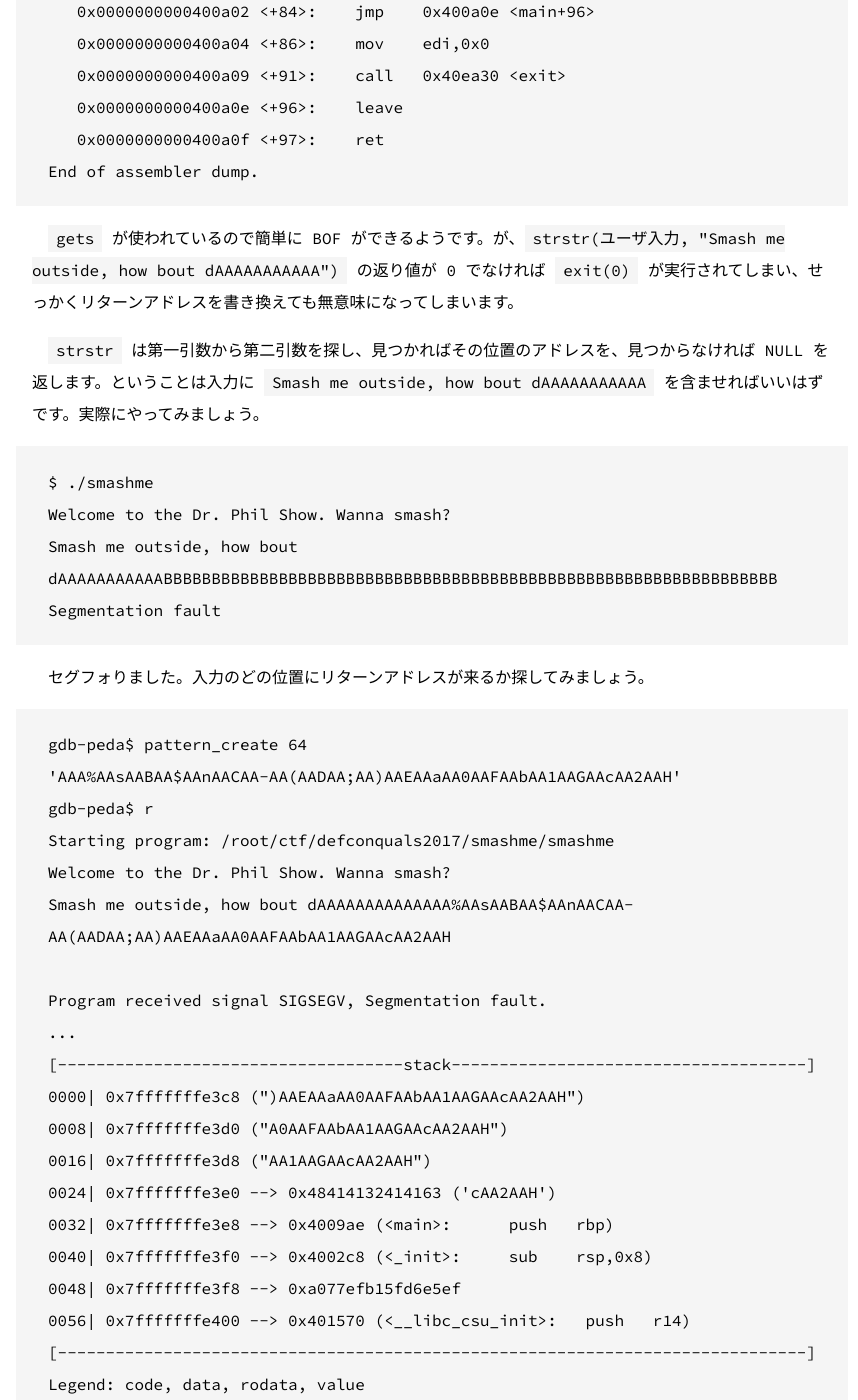
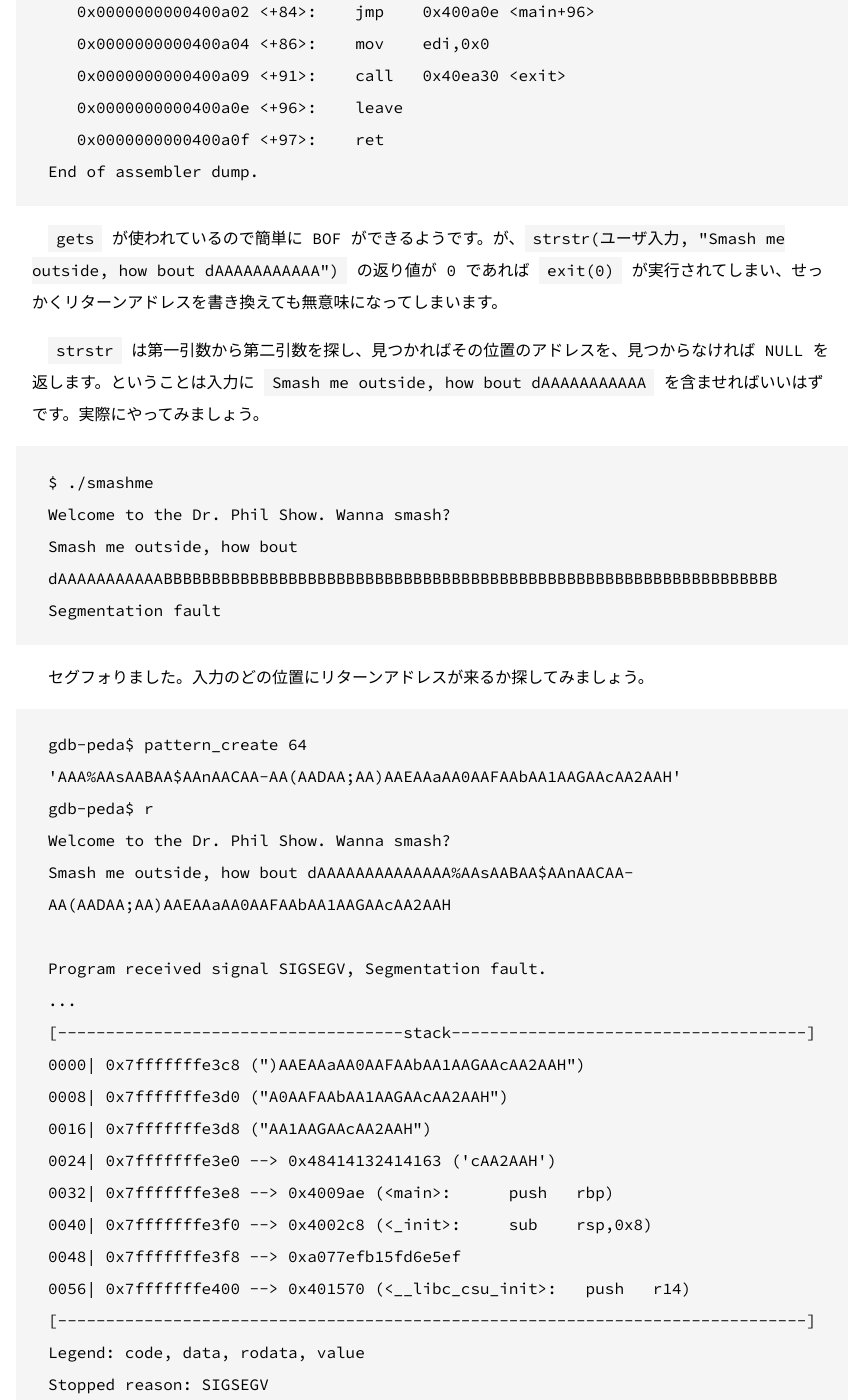
Before and after one commit to st98/diary, a Jekyll site: the page built from _posts/2017-05-02-def-con-ctf-2017-qualifiers.md, in a window 1280 px wide and 1400 px high, scrolled down 4454 px. Shown: the whole window, without its empty margins (208-1066 px from the left). Built offline with Jekyll 4.4.1, drawn with Linux system fonts in a browser that asks for light colours; comment, search, counter and statistics services are not loaded; some of the changed text lies outside the part shown.

Commit message:
smashmeの動作の記述を修正

````diff
--- a/_posts/2017-05-02-def-con-ctf-2017-qualifiers.md
+++ b/_posts/2017-05-02-def-con-ctf-2017-qualifiers.md
@@ -144,7 +144,7 @@
 End of assembler dump.
 ```
 
-`gets` が使われているので簡単に BOF ができるようです。が、`strstr(ユーザ入力, "Smash me outside, how bout dAAAAAAAAAAA")` の返り値が 0 でなければ `exit(0)` が実行されてしまい、せっかくリターンアドレスを書き換えても無意味になってしまいます。
+`gets` が使われているので簡単に BOF ができるようです。が、`strstr(ユーザ入力, "Smash me outside, how bout dAAAAAAAAAAA")` の返り値が 0 であれば `exit(0)` が実行されてしまい、せっかくリターンアドレスを書き換えても無意味になってしまいます。
 
 `strstr` は第一引数から第二引数を探し、見つかればその位置のアドレスを、見つからなければ NULL を返します。ということは入力に `Smash me outside, how bout dAAAAAAAAAAA` を含ませればいいはずです。実際にやってみましょう。
 
@@ -161,7 +161,6 @@
 gdb-peda$ pattern_create 64
 'AAA%AAsAABAA$AAnAACAA-AA(AADAA;AA)AAEAAaAA0AAFAAbAA1AAGAAcAA2AAH'
 gdb-peda$ r
-Starting program: /root/ctf/defconquals2017/smashme/smashme
 Welcome to the Dr. Phil Show. Wanna smash?
 Smash me outside, how bout dAAAAAAAAAAAAAA%AAsAABAA$AAnAACAA-AA(AADAA;AA)AAEAAaAA0AAFAAbAA1AAGAAcAA2AAH
 
````
